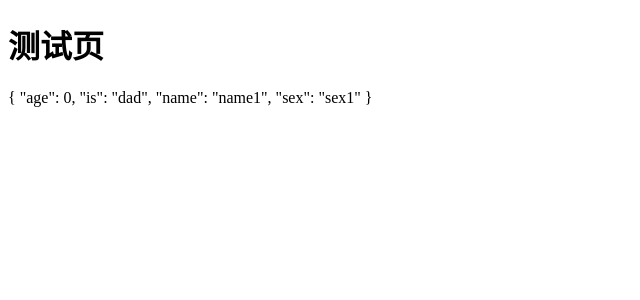
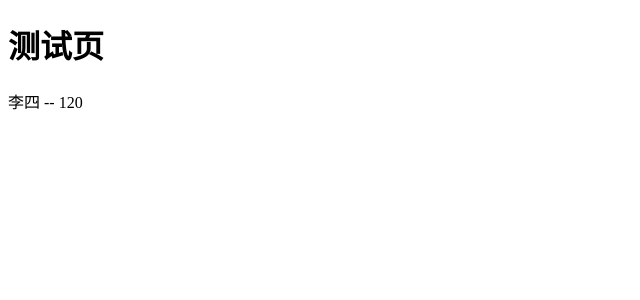
Before and after one commit to SmallMonkey-ai/smallMonkey-Project, a Vue app in the folder vue3/fromVite/: page / in a window 1280 px wide. Shown: the top 300 px of the page, without its empty margins (0-640 px from the left). Built offline with nearby package versions, Linux system fonts and the light colour scheme.

Commit message:
新增pinia 模块化

```diff
--- a/vue3/fromVite/src/main.js
+++ b/vue3/fromVite/src/main.js
@@ -1,6 +1,6 @@
 import { createApp, nextTick } from 'vue'
 import App from './App.vue'
-import store from "@/store";
+import { createPinia } from "pinia";
 import router from '@/router'
 import DealCurrentArray from './plugins/myJs/dealArray'
 import TimeFormatter from './plugins/myJs/time'
@@ -15,6 +15,6 @@ nextTick(() => {
     app.config.globalProperties.$Object = dealObject
 })
 
-app.use(store)
+app.use(createPinia())
 app.use(router)
 app.mount('#app')
--- /dev/null
+++ b/vue3/fromVite/src/store/counter.js
@@ -0,0 +1,16 @@
+import { defineStore } from 'pinia'
+
+const useUserStore = defineStore('user', {
+    state: () => {
+        return {
+            count: 0
+        }
+    },
+    getters: {
+        double() {
+            return this.count * 2
+        },
+    }
+})
+
+export default useUserStore
--- a/vue3/fromVite/src/store/index.js
+++ b/vue3/fromVite/src/store/index.js
@@ -1,9 +1,10 @@
-import { createPinia,mapActions,mapState} from 'pinia'
-import piniaPluginPersist from 'pinia-plugin-persist'
+import useUserStore from './user'
+import useCounterStore from './counter'
 
-
-const store = createPinia()
-
-store.use(piniaPluginPersist)
-
-export default store
+// 统一导出useStore方法
+export default function useStore() {
+    return {
+        user: useUserStore(),
+        counter: useCounterStore(),
+    }
+}
--- /dev/null
+++ b/vue3/fromVite/src/store/user.js
@@ -0,0 +1,12 @@
+import { defineStore } from 'pinia'
+
+const useCounterStore = defineStore('counter', {
+    state: () => {
+        return {
+            name: 'ls',
+            age: 120,
+        }
+    },
+})
+
+export default useCounterStore
--- a/vue3/fromVite/src/views/index.vue
+++ b/vue3/fromVite/src/views/index.vue
@@ -1,28 +1,16 @@
 <script setup>
 import { reactive, getCurrentInstance } from 'vue'
 let { proxy } = getCurrentInstance()
-let object = reactive({
-    name: '张三',
-    age: 0,
-    sex: false,
-    null: {
-        name: ''
-    },
-    is: undefined,
-    money: '只是'
-})
-
-let rule = { name: 'name1', sex: 'sex1' }
-let rule2 = {age:0,is:'dad'}
-
-let result = proxy.$Object.mergeObject([rule2, rule])
-
-console.log(result, 'result')
+import { storeToRefs } from 'pinia'
+import useStore from '../store/index'
+const { user } = useStore()
+const { name, age } = storeToRefs(user)
+user.name = '李四'
 </script>
 
 <template>
     <h1>测试页</h1>
-    <div>{{ result }}</div>
+    <div>{{ name }} -- {{ age }}</div>
 </template>
 
 <style scoped lang="scss">
```
Also changed, not shown: vue3/fromVite/src/store/couter.js (deleted, +0 -15 lines).
